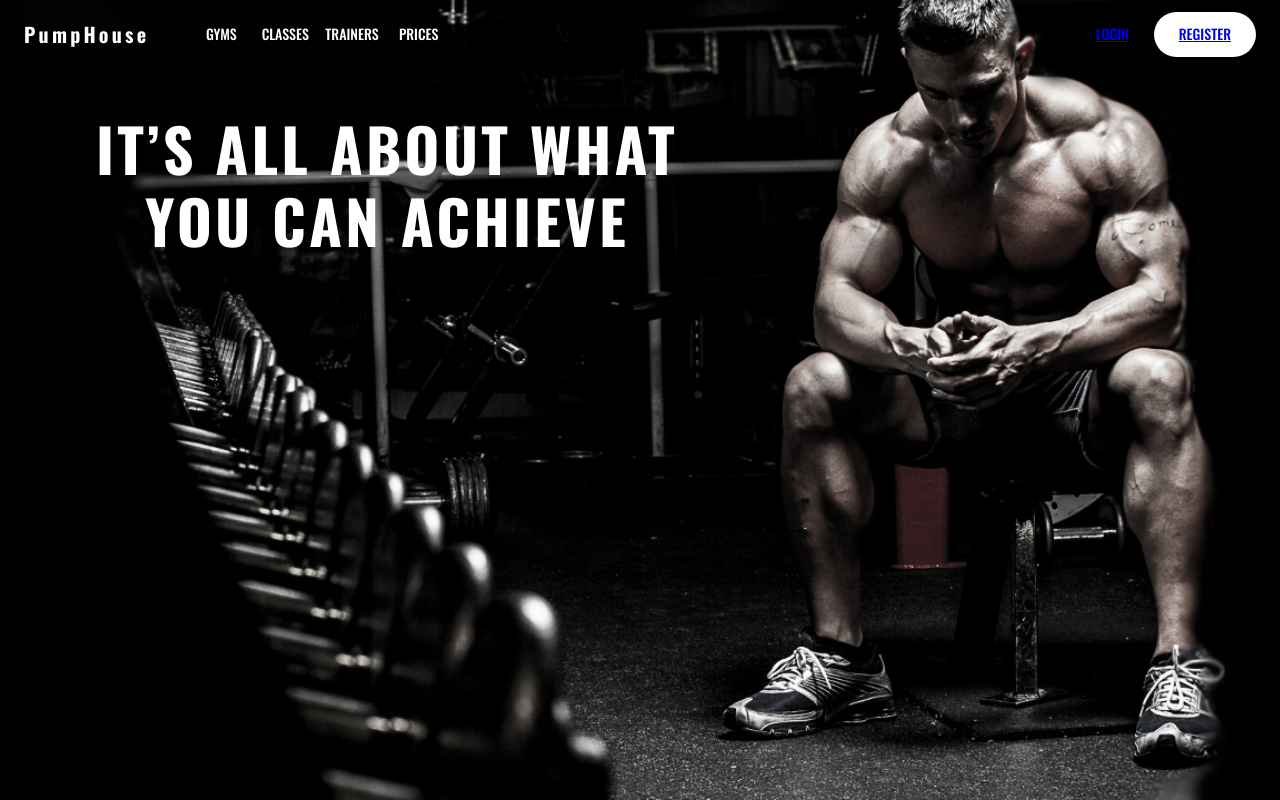
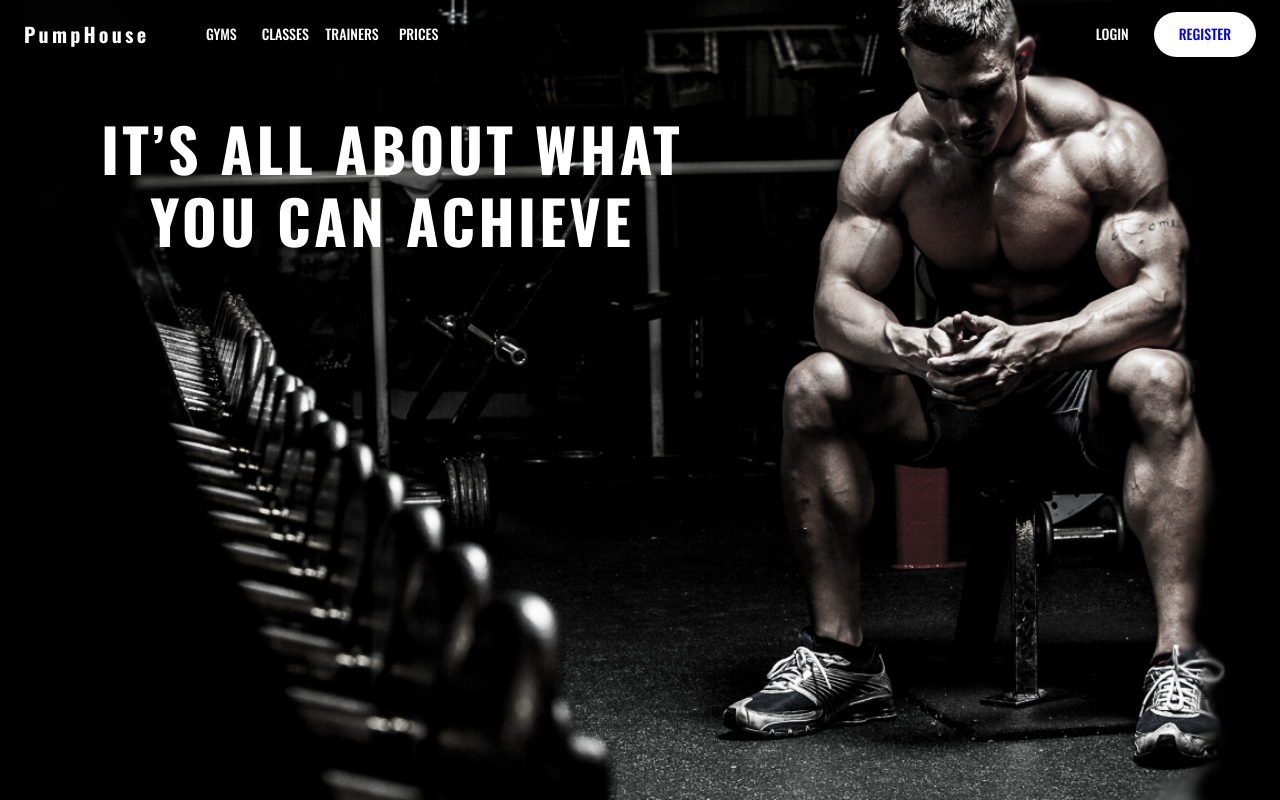
Before and after one commit to laurovicimihaela/PumpHouse, a React (Create React App) app in the folder front-end/: page / in a window 1280 px wide. Shown: the top 800 px of the page. Built offline with nearby package versions, Linux system fonts and the light colour scheme.

Commit message:
login and register buttons fixed and added for mobile

```diff
--- a/front-end/src/App.js
+++ b/front-end/src/App.js
@@ -18,8 +18,8 @@ function App() {
           <Route path="/trainers" element={<Trainers />} />
           <Route path="/login" element={<Login />} />
           <Route path="/register" element={<Register />} />
-          <Route path="/Prices" element={<Prices />} />
-          <Route path="/Gyms" element={<Gyms />} />
+          <Route path="/prices" element={<Prices />} />
+          <Route path="/gyms" element={<Gyms />} />
         </Routes>
       </Layout>
     </BrowserRouter>
--- a/front-end/src/components/Layout/Navbar.js
+++ b/front-end/src/components/Layout/Navbar.js
@@ -12,7 +12,7 @@ import MenuItem from "@mui/material/MenuItem";
 import { StyledButton } from "../../styles/Styles";
 import { NavLink } from "react-router-dom";
 
-const pages = ["Gyms", "Classes", "Trainers", "Prices"];
+const pages = ["Gyms", "Classes", "Trainers", "Prices", "Login", "Register"];
 
 const NavBar = () => {
   const [anchorElNav, setAnchorElNav] = React.useState(null);
@@ -112,7 +112,9 @@ const NavBar = () => {
               marginLeft: 5,
             }}
           >
-            {pages.map((page) => (
+            {pages
+              .filter((page) => page !== "Login" && page !== "Register")
+              .map((page) => (
                 <Button
                   key={page}
                   onClick={handleCloseNavMenu}
@@ -132,11 +134,25 @@ const NavBar = () => {
           </Box>
           <Box justifyContent={"flex-end"} sx={{ display: { xs: "none", md: "flex" } }}>
             <StyledButton>
-              {" "}
-              <NavLink to={"/login"}>Login </NavLink>
+              <NavLink
+                to={"/login"}
+                style={{
+                  textDecoration: "none",
+                  color: "#fff",
+                }}
+              >
+                Login
+              </NavLink>
             </StyledButton>
             <StyledButton variant="contained">
-              <NavLink to={"/register"}>Register </NavLink>
+              <NavLink
+                to={"/register"}
+                style={{
+                  textDecoration: "none",
+                }}
+              >
+                Register
+              </NavLink>
             </StyledButton>
           </Box>
         </Toolbar>
--- a/front-end/src/pages/MainPage.js
+++ b/front-end/src/pages/MainPage.js
@@ -31,8 +31,8 @@ const MainPage = () => {
                 textAlign: "center",
                 position: "absolute",
                 letterSpacing: ".2rem",
-                                top: { xs: "52%", md: "14%" },
-                                marginLeft: { xs: "38px" },
+                top: { xs: "64%", md: "14%" },
+                marginLeft: { xs: "43px" },
               }}
             >
               IT’S ALL ABOUT WHAT YOU CAN ACHIEVE
@@ -42,13 +42,7 @@ const MainPage = () => {
       </Grid>
       <Grid item xs={12}>
         <Grid container item bgcolor="#1c1c1c">
-                    <Grid
-                        item
-                        xs={12}
-                        md={7}
-                        paddingY={5}
-                        sx={{ paddingX: { xs: 0, md: 10 } }}
-                    >
+          <Grid item xs={12} md={7} paddingY={5} sx={{ paddingX: { xs: 0, md: 10 } }}>
             <Container
               sx={{
                 display: "flex",
@@ -78,8 +72,8 @@ const MainPage = () => {
                 }}
                 marginBottom={7}
               >
-                                We’re not here to carry you to fitness, we’re here to
-                                motivate you to carry yourself to your goals.
+                We’re not here to carry you to fitness, we’re here to motivate you to
+                carry yourself to your goals.
               </Typography>
               <Typography
                 variant="h6"
@@ -90,10 +84,9 @@ const MainPage = () => {
                   maxWidth: "550px",
                 }}
               >
-                                If you’re not sure what your goals are, or don’t know
-                                where to start on your fitness journey, come in and speak
-                                to one of our qualified trainers who can help you develop
-                                a plan.
+                If you’re not sure what your goals are, or don’t know where to start on
+                your fitness journey, come in and speak to one of our qualified trainers
+                who can help you develop a plan.
               </Typography>
             </Container>
           </Grid>
@@ -160,9 +153,8 @@ const MainPage = () => {
                 }}
                 marginBottom={7}
               >
-                                We host dozens of classes every day, from deadlifting and
-                                HIIT to yoga and pilates. We also have different classes
-                                for varying levels of ability.
+                We host dozens of classes every day, from deadlifting and HIIT to yoga and
+                pilates. We also have different classes for varying levels of ability.
               </Typography>
               <Typography
                 variant="h6"
@@ -172,9 +164,8 @@ const MainPage = () => {
                   maxWidth: "550px",
                 }}
               >
-                                Check out our individual class pages to see what’s on
-                                when, and stop on by for a chat if you want to see how we
-                                do things.
+                Check out our individual class pages to see what’s on when, and stop on by
+                for a chat if you want to see how we do things.
               </Typography>
             </Container>
           </Grid>
@@ -187,13 +178,7 @@ const MainPage = () => {
           bgcolor="#1c1c1c"
           sx={{ display: { xs: "none", md: "flex" } }}
         >
-                    <Grid
-                        item
-                        xs={12}
-                        md={7}
-                        paddingY={5}
-                        sx={{ paddingLeft: { xs: 0, md: 10 } }}
-                    >
+          <Grid item xs={12} md={7} paddingY={5} sx={{ paddingLeft: { xs: 0, md: 10 } }}>
             <Container
               sx={{
                 display: "flex",
```
Lines whose indentation alone changed are shown as unchanged.
